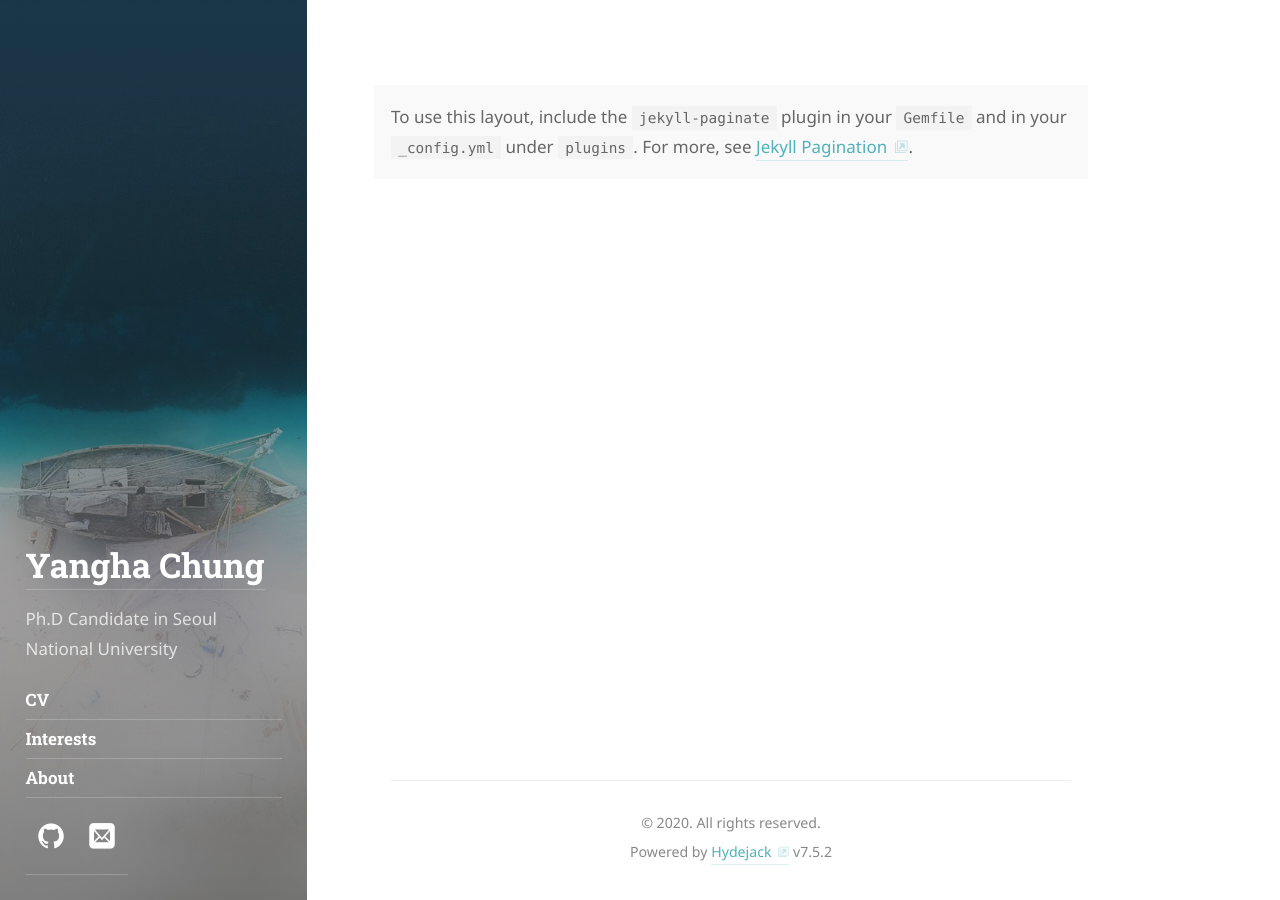
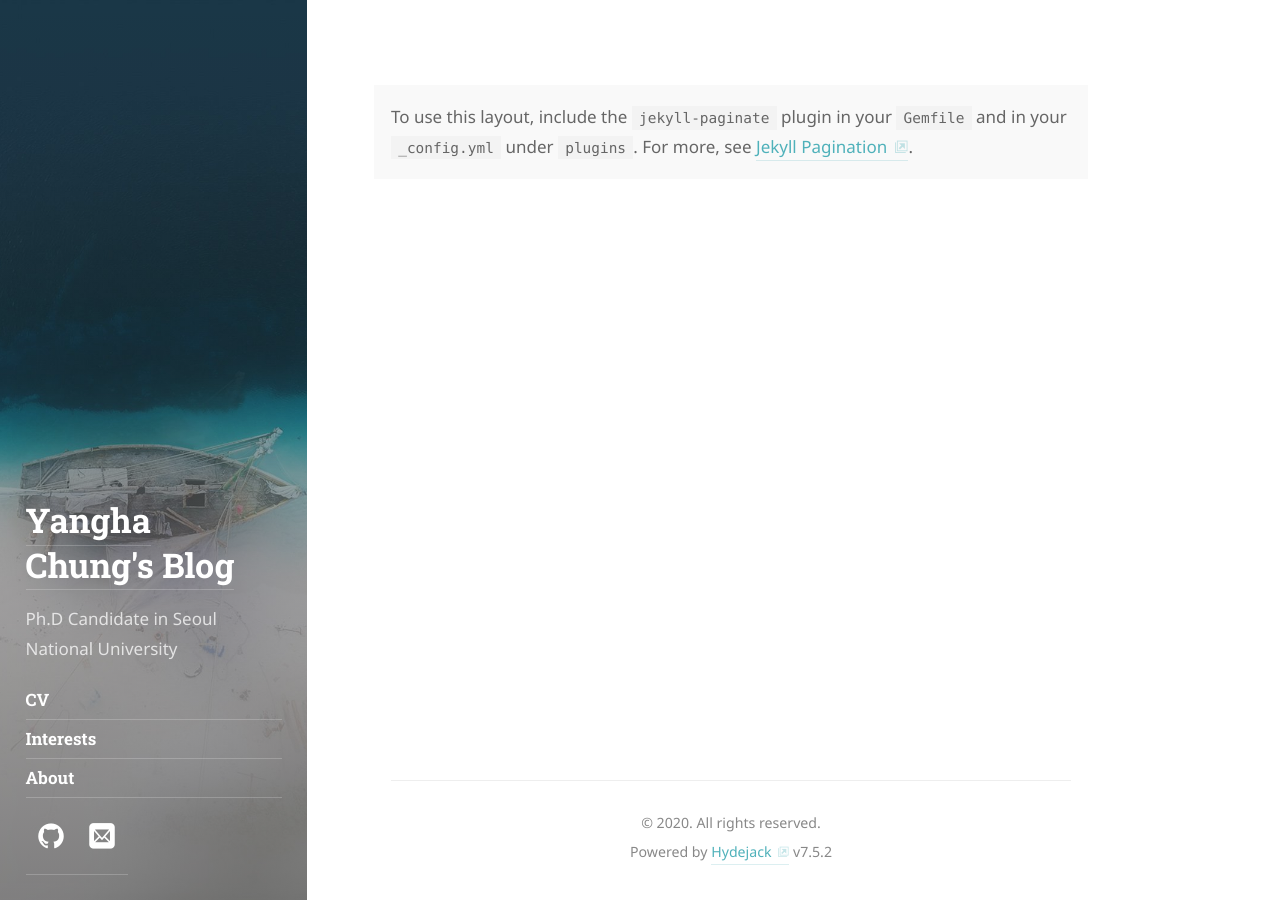
Before and after one commit to yangha08/yangha08.github.io, a Jekyll site: the page built from index.html, in a window 1280 px wide. Built offline with Jekyll 4.4.1, drawn with Linux system fonts in a browser that asks for light colours; some web fonts are replaced; the list of posts is cut into pages by our own code; part of the change alters nothing that is shown.

Commit message:
Update _config.yml

```diff
--- a/_config.yml
+++ b/_config.yml
@@ -22,7 +22,7 @@ baseurl:               ''
 lang:                  en
 
 # The title of your blog. Used in the sidebar and the browser tab.
-title:                 Yangha Chung
+title:                 Yangha Chung's Blog
 
 # A short description (~150 chars) of the page used for the meta description tag.
 # Can use markdown, but no more than one paragraph (enforced by `>`)
@@ -42,8 +42,8 @@ logo:                  yanghachung.jpg
 # This should be the same author as first entry in `_data/authors.yml`.
 # Duplication is necessary due to the `jekyll-feed`, `jekyll-seo-tag` plugin.
 author:
-  name:                <firstname> <lastname>
-  email:               <mail@domain.tld>
+  name:                <Yangha> <Chung>
+  email:               <yangha08@snu.ac.kr>
   # Used by `jekyll-seo-tag`:
   # twitter:             <username>
 
```
